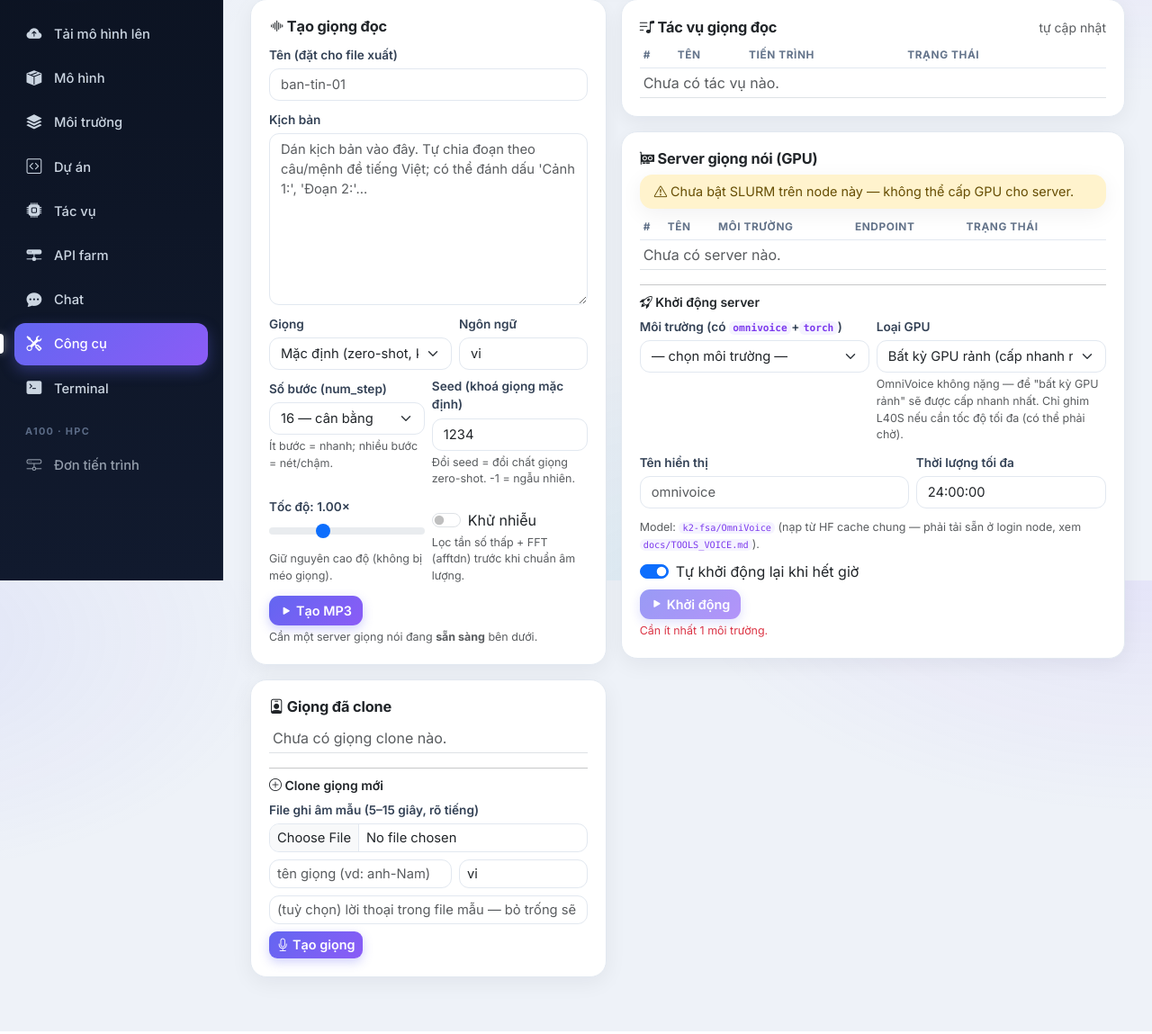
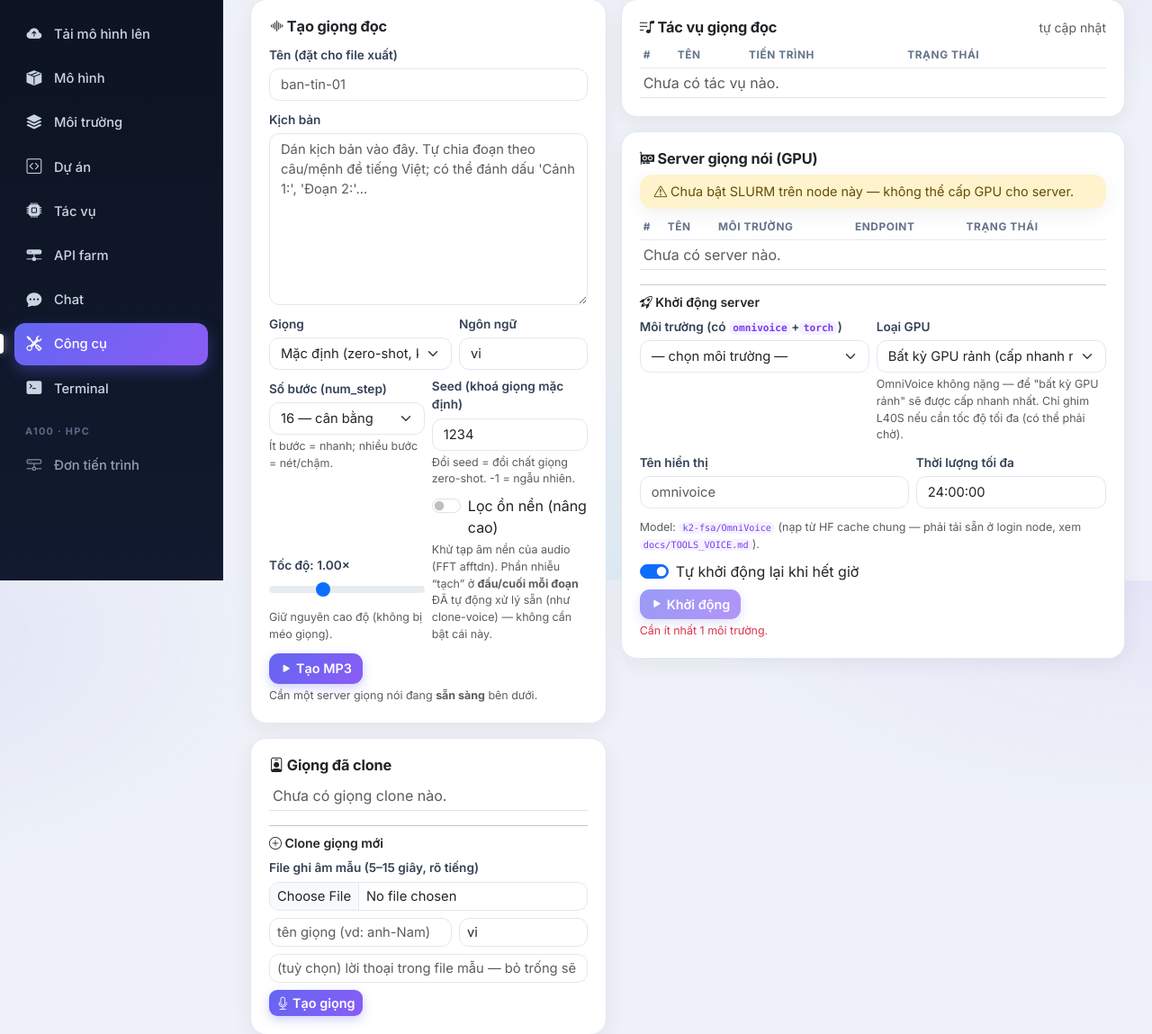
Before and after one commit to truong-vip-pro-max-ultra/host-a100, a Flask app: page /tools/clone-voice in a window 1280 px wide. Shown: the part 155-1304 px from the top of the page at 90% size. Run offline with Flask 3, Linux system fonts and the light colour scheme; data that the repository does not hold is empty; some libraries are stand-ins or nearby versions.

Commit message:
Tools/voice: clarify denoise label + clearer empty-audio error
- The start/end "blip" cleanup (strip_lead_blip + edge silence trim, ported from
  clone-voice) is already automatic on every chunk. Relabel the extra FFT toggle
  "Lọc ồn nền (nâng cao)" and note the edge-blip is handled automatically, so the
  toggle is no longer mistaken for that.
- "OmniVoice produced empty audio" on a 1-chunk job (e.g. nonsense input like
  "Yyyy Yyyy…") now reports a clear cause + suggests meaningful text.

Co-Authored-By: Claude Opus 4.8 <noreply@anthropic.com>

```diff
--- a/services/voice_pipeline.py
+++ b/services/voice_pipeline.py
@@ -523,7 +523,11 @@ def _run_job(job_id, text, params):
             else:
                 _job_log(job_dir, f"  ! đoạn {i + 1} lỗi: {(r or {}).get('error', 'no audio')}")
         if not voiced:
-            raise RuntimeError("Không tổng hợp được đoạn nào — kiểm tra log server GPU.")
+            raise RuntimeError(
+                "Không tổng hợp được đoạn nào (server trả audio rỗng). Thường do "
+                "nội dung không đọc được — ví dụ lặp ký tự vô nghĩa như “Yyyy "
+                "Yyyy…”; hãy thử văn bản có nghĩa. Nếu văn bản bình thường mà vẫn "
+                "lỗi thì xem log server GPU.")
 
         _set_job(job_id, stage="Đang ghép & xử lý audio (ffmpeg)…", progress=80)
         out_mp3 = os.path.join(job_dir, f"{_slug(job['name'] or 'narration')}.mp3")
--- a/templates/tool_clone_voice.html
+++ b/templates/tool_clone_voice.html
@@ -88,9 +88,11 @@
             <div class="form-check form-switch">
               <input class="form-check-input" type="checkbox" role="switch"
                      name="denoise" id="denoise">
-              <label class="form-check-label" for="denoise">Khử nhiễu</label>
+              <label class="form-check-label" for="denoise">Lọc ồn nền (nâng cao)</label>
             </div>
-            <div class="form-text">Lọc tần số thấp + FFT (afftdn) trước khi chuẩn âm lượng.</div>
+            <div class="form-text">Khử tạp âm nền của audio (FFT afftdn). Phần nhiễu
+              “tạch” ở <b>đầu/cuối mỗi đoạn</b> ĐÃ tự động xử lý sẵn (như clone-voice)
+              — không cần bật cái này.</div>
           </div>
         </div>
 
```
